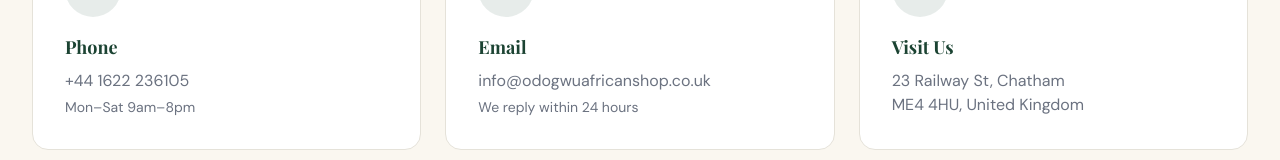
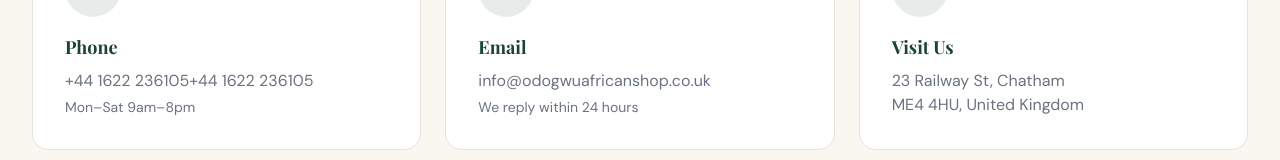
Before and after one commit to Qwikmulti/odogwu-african-store, a Next.js app: page /contact in a window 1280 px wide. Shown: the part 456-616 px from the top of the page. Built offline with nearby package versions, Linux system fonts and the light colour scheme; a web font is replaced by a local one.

Commit message:
Update page.tsx

```diff
--- a/app/contact/page.tsx
+++ b/app/contact/page.tsx
@@ -90,6 +90,7 @@
                 </div>
                 <h3 className="text-lg font-bold text-[#1B4332] mb-2" style={{ fontFamily: "var(--font-playfair)" }}>Phone</h3>
                 <a href="tel:+441622236105" className="text-[#6B7280] hover:text-[#1B4332] transition-colors">+44 1622 236105</a>
+                <a href="tel:+447349133791" className="text-[#6B7280] hover:text-[#1B4332] transition-colors">+44 1622 236105</a>
                 <p className="text-sm text-[#6B7280] mt-1">Mon–Sat 9am–8pm</p>
               </div>
 
```
